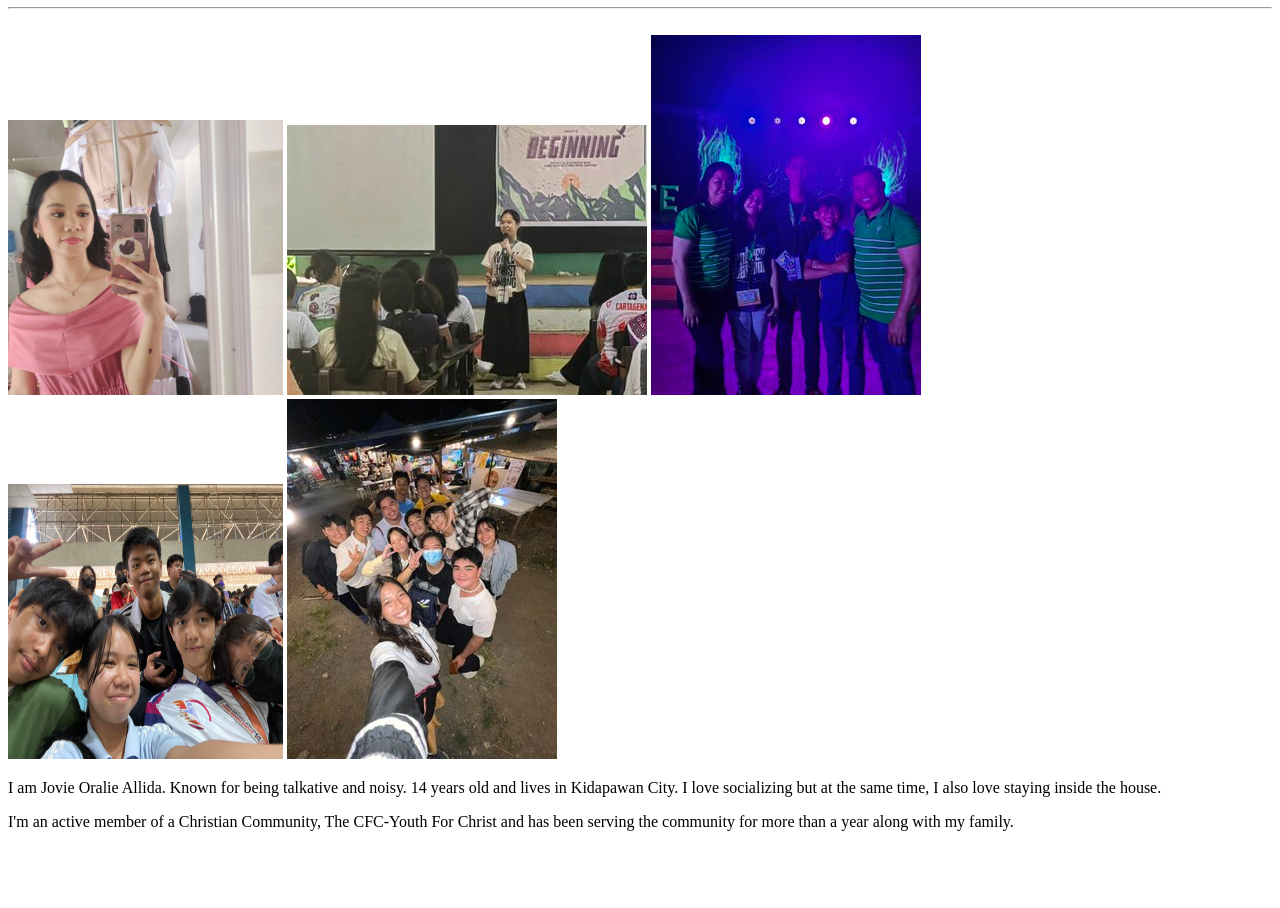
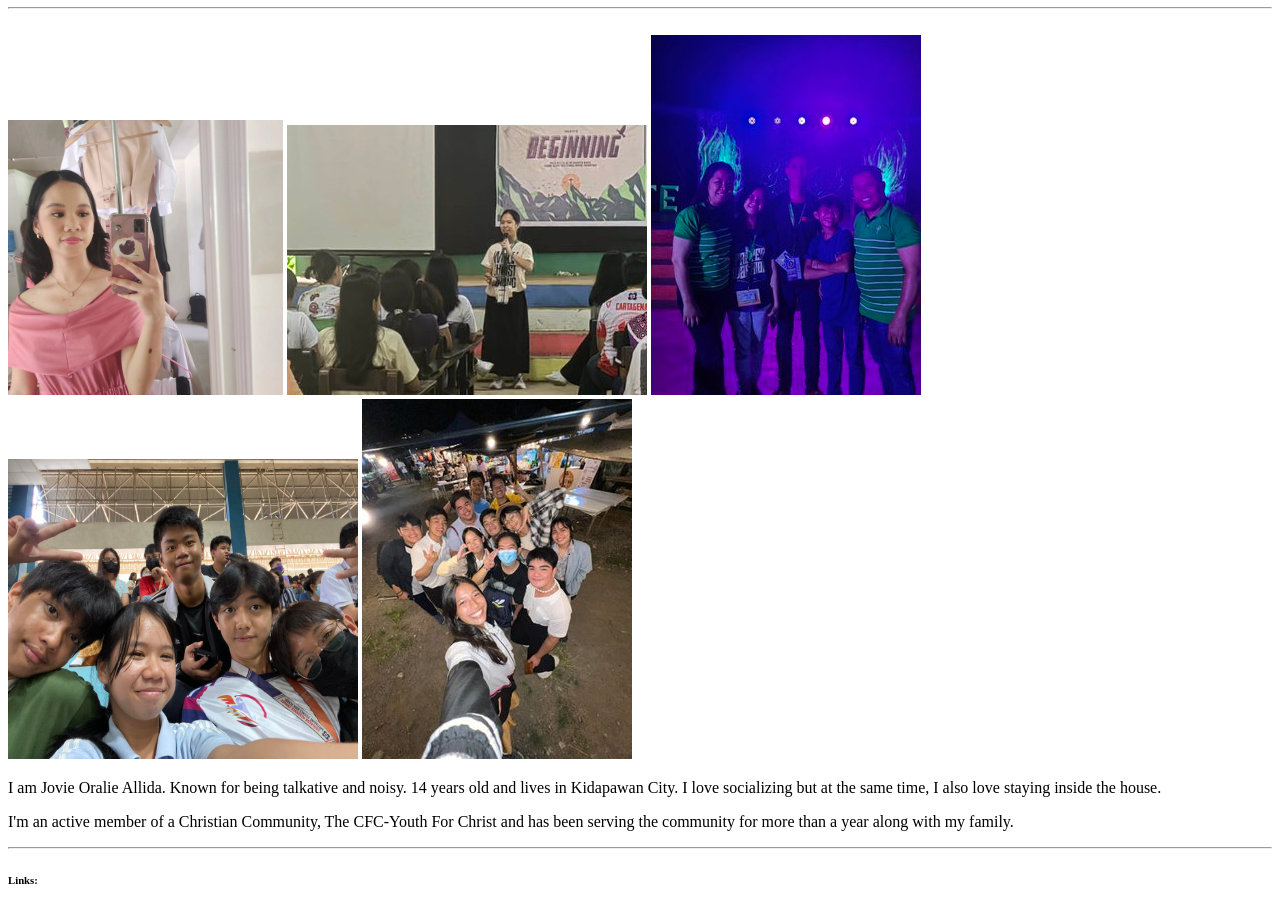
Before and after one commit to ubezzz/jovieallida_q1gfa1, a plain HTML site: page page.html in a window 1280 px wide. Shown: the part 73-981 px from the top of the page. Before the commit the page ends 920 px from the top, so only its background shows below. Drawn offline with Linux system fonts and the light colour scheme.

Commit message:
Add files via upload

```diff
--- a/page.html
+++ b/page.html
@@ -7,10 +7,12 @@
     <img src="jobi.jpg" alt="">
     <img src="family.jpg" alt="">
     <br>
-    <img src="friends.jpg" alt="" width="275" height="275">
+    <img src="friends.jpg" alt="" width="350" height="300">
     <img src="friendsss.jpg" alt="">
      <br>
     <p> I am Jovie Oralie Allida. Known for being talkative and noisy. 14 years old and lives in Kidapawan City. I love socializing but at the same time, I also love staying inside the house.</p>
     <p> I'm an active member of a Christian Community, The CFC-Youth For Christ and has been serving the community for more than a year along with my family.</p>
 
+    <hr>
+    <h6>Links:</h6> <a href="https://www.facebook.com/JovieOralie"><img src="fb.png" alt="" width="20" height="20"></a>
     </html>
```
